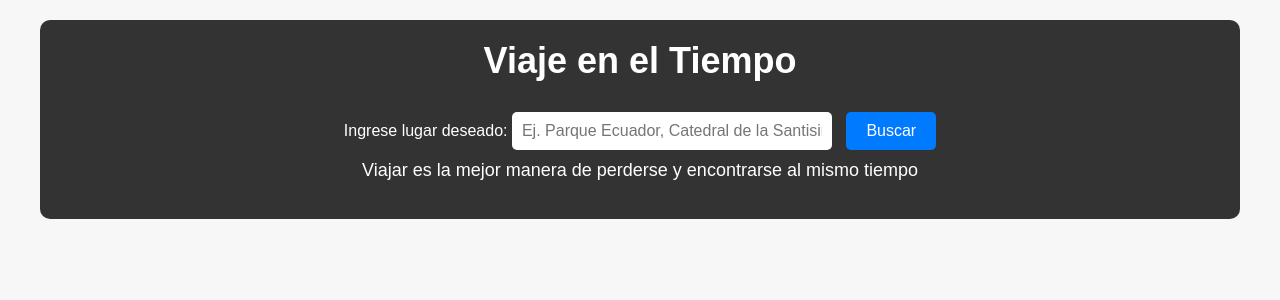
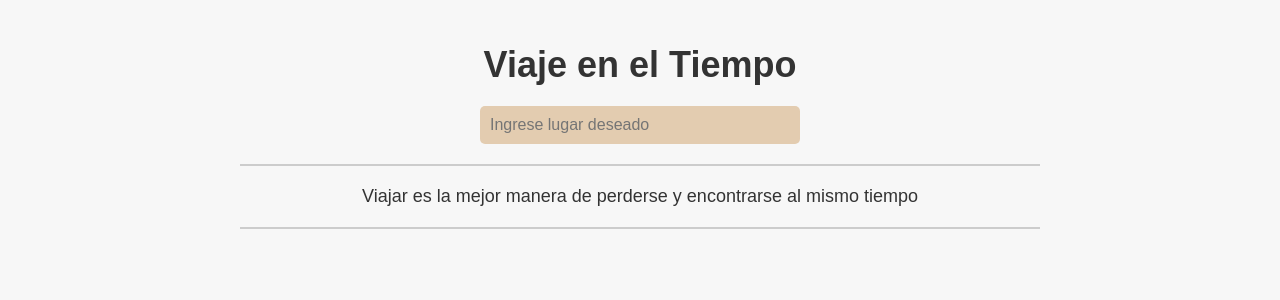
Before and after one commit to ArielitoUV/ProyectoStorianWeb, a Django app: template StorianWeb/core/templates/core/viajetiempo.html in a window 1280 px wide. Shown: the top 300 px of the page. Run offline with Django 4.2, Linux system fonts and the light colour scheme; the template is opened without the code that fills it, so the values that code supplies are empty.

Commit message:
arreglo css y html viaje

```diff
--- a/StorianWeb/core/static/css/styles-viaje.css
+++ b/StorianWeb/core/static/css/styles-viaje.css
@@ -3,36 +3,24 @@ body {
     background-color: #f7f7f7;
     margin: 0;
     padding: 0;
+    color: #333;
 }
 
 .container {
-    max-width: 1200px;
+    max-width: 800px;
     margin: 0 auto;
     padding: 20px;
+    text-align: center;
 }
 
-.header {
-    background-color: #333;
-    color: #fff;
-    text-align: center;
-    padding: 20px;
-    border-radius: 10px;
-    margin-bottom: 30px;
-}
-
-.header h1 {
+.title {
     font-size: 36px;
-    margin: 0;
-}
-
-.subtitle {
-    font-size: 18px;
-    margin-top: 10px;
+    color: #333;
+    margin-bottom: 10px;
 }
 
 .search-bar {
-    margin-top: 30px;
-    text-align: center;
+    margin: 20px 0;
 }
 
 #location-input {
@@ -41,74 +29,28 @@ body {
     font-size: 16px;
     border: none;
     border-radius: 5px;
-    margin-right: 10px;
+    background-color: #e3ccb0;
+    color: #333;
 }
 
-#search-button {
-    padding: 10px 20px;
-    font-size: 16px;
-    background-color: #007bff;
-    color: #fff;
-    border: none;
-    border-radius: 5px;
-    cursor: pointer;
-    transition: background-color 0.3s ease;
+.divider {
+    margin: 20px 0;
+    border: 1px solid #ccc;
 }
 
-#search-button:hover {
-    background-color: #0056b3;
-}
-
-.timeline {
-    display: flex;
-    flex-direction: column;
+.subtitle {
+    font-size: 18px;
+    color: #333;
+    margin: 20px 0;
 }
 
 .timeline-entry {
-    display: flex;
-    align-items: center;
     margin-bottom: 20px;
-}
-
-.timeline-entry img {
-    width: 200px;
-    height: 150px;
-    object-fit: cover;
-    border-radius: 10px;
-    margin-right: 20px;
-}
-
-.timeline-entry-details {
-    flex: 1;
-}
-
-.timeline-entry-details h2 {
-    font-size: 24px;
-    margin-bottom: 10px;
-}
-
-.timeline-entry-details p {
-    font-size: 16px;
-    color: #555;
-    line-height: 1.5;
 }
 
 /* Estilos adicionales para dispositivos móviles */
 @media screen and (max-width: 768px) {
     #location-input {
         width: 100%;
-        margin-bottom: 10px;
-    }
-
-    .search-bar {
-        flex-direction: column;
-    }
-
-    .timeline-entry img {
-        width: 100%;
-        height: auto;
-        margin-right: 0;
-        margin-bottom: 10px;
-        border-radius: 10px;
     }
 }
--- a/StorianWeb/core/templates/core/viajetiempo.html
+++ b/StorianWeb/core/templates/core/viajetiempo.html
@@ -4,28 +4,23 @@
 <head>
     <meta charset="UTF-8">
     <meta name="viewport" content="width=device-width, initial-scale=1.0">
+    <title>Viaje en el Tiempo</title>
     <link rel="stylesheet" href="/StorianWeb/core/static/css/styles-viaje.css">
-    <title>Viaje en el Tiempo</title>
 </head>
 
 <body>
     <div class="container">
-        <div class="header">
-            <h1>Viaje en el Tiempo</h1>
-            <div class="search-bar">
-                <label for="location-input">Ingrese lugar deseado:</label>
-                <input type="text" id="location-input" placeholder="Ej. Parque Ecuador, Catedral de la Santisima Concepcion, etc.">
-                <button id="search-button">Buscar</button>
-            </div>
-            <p class="subtitle">Viajar es la mejor manera de perderse y encontrarse al mismo tiempo</p>
-
+        <h1 class="title">Viaje en el Tiempo</h1>
+        <div class="search-bar">
+            <input type="text" id="location-input" placeholder="Ingrese lugar deseado">
         </div>
-
+        <hr class="divider">
+        <p class="subtitle">Viajar es la mejor manera de perderse y encontrarse al mismo tiempo</p>
+        <hr class="divider">
         <div class="timeline">
-            <!-- Las imágenes y detalles del lugar aparecerán aquí dinámicamente -->
+            <!-- Aquí se mostrarán los elementos de la línea de tiempo -->
         </div>
     </div>
-
 </body>
 
 </html>
```
